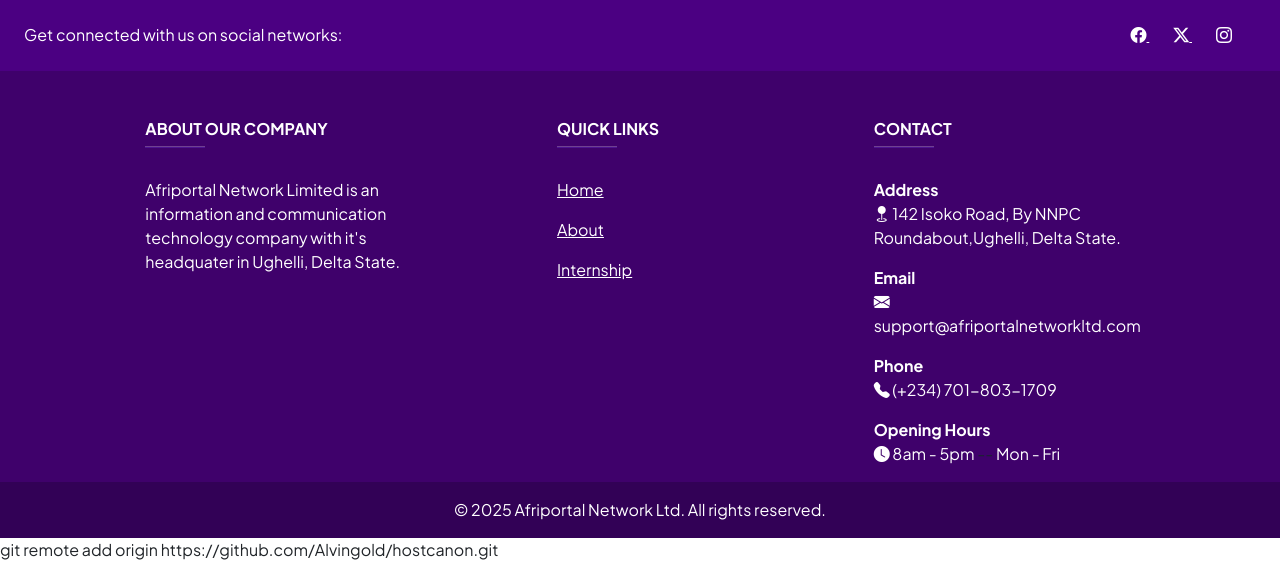
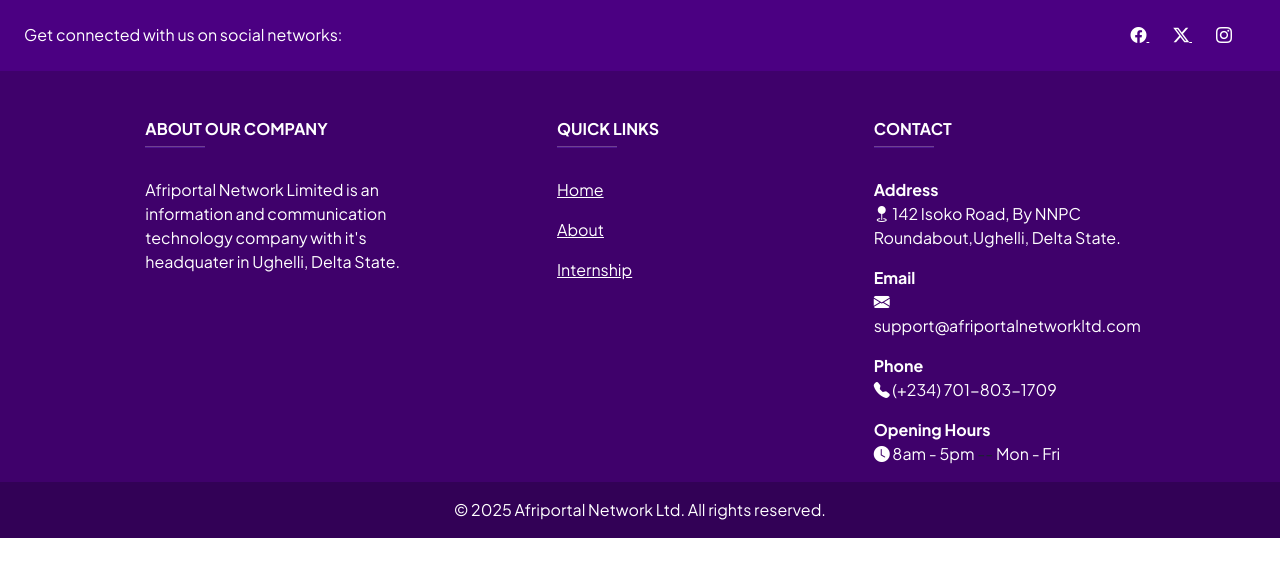
Before and after one commit to Alvingold/hostcanon, a PHP site: page /index.php in a window 1280 px wide. Shown: the part 2984-3546 px from the top of the page. After the commit the page ends 3522 px from the top, so only its background shows below. Run offline with PHP 8.4, Linux system fonts and the light colour scheme; some libraries are stand-ins or nearby versions.

Commit message:
modified:   index.php

```diff
--- a/index.php
+++ b/index.php
@@ -234,5 +234,3 @@
     </script>
 </body>
 </html>
-
-git remote add origin https://github.com/Alvingold/hostcanon.git
```
